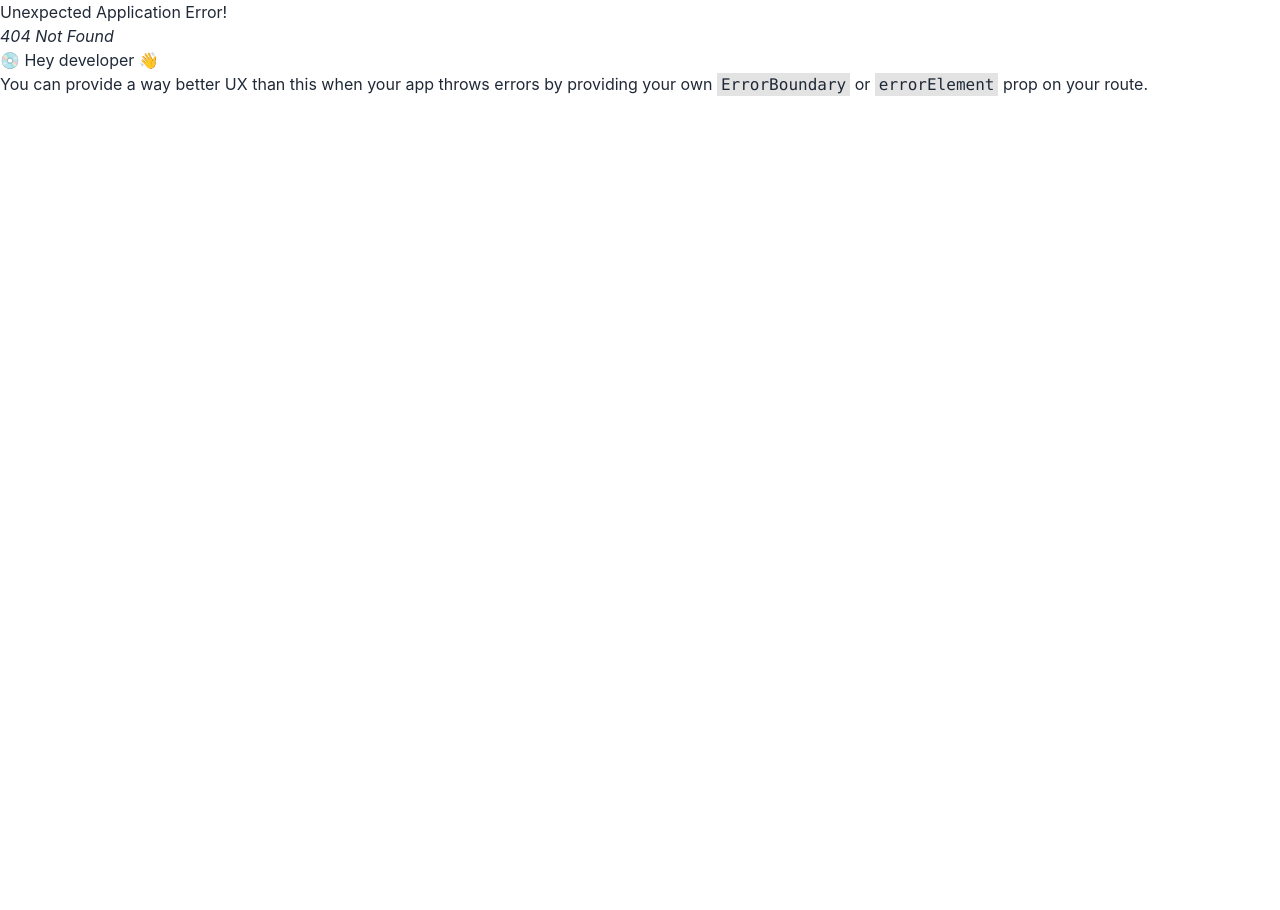
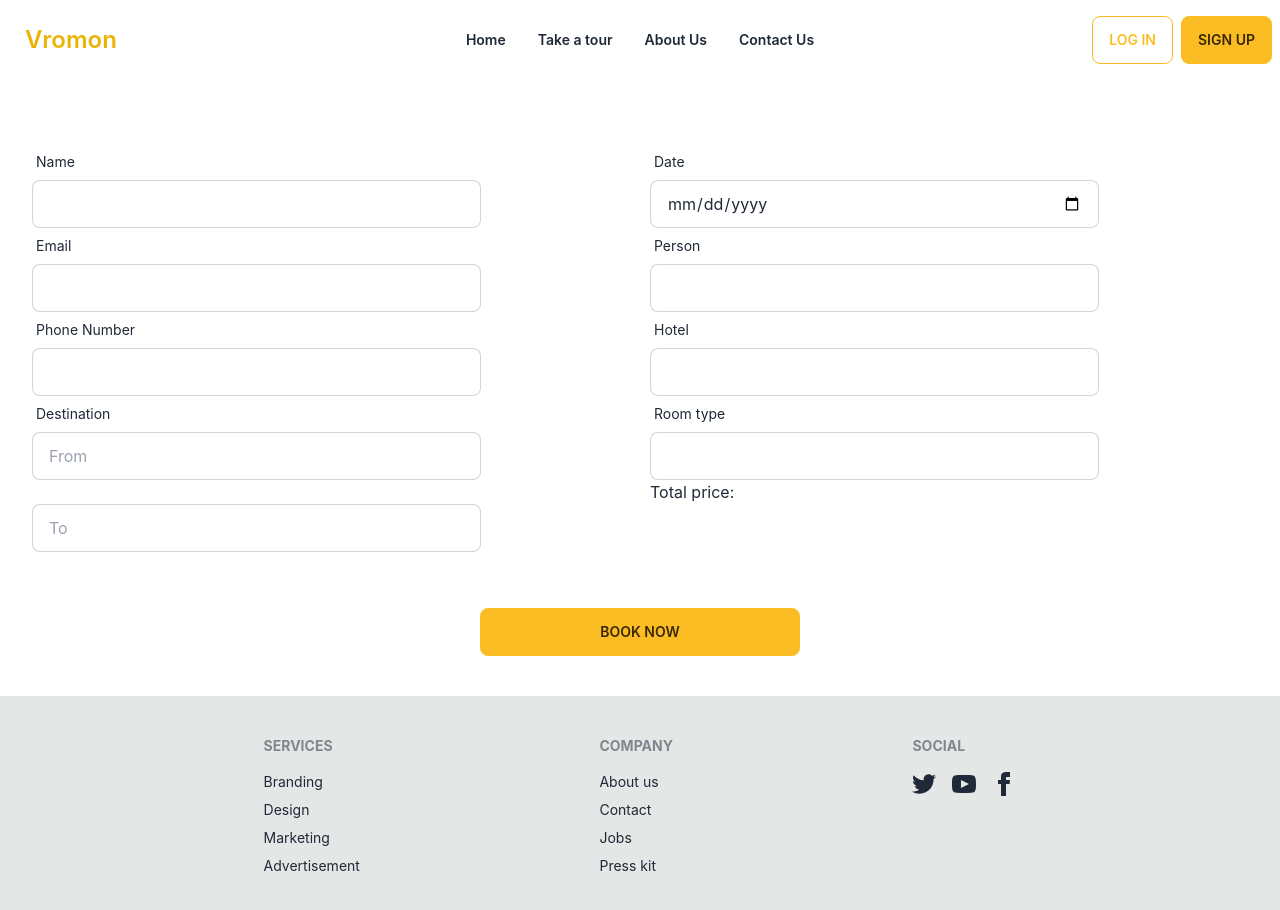
Before and after one commit to jfmemon/vromon-client, a React (Create React App) app: page /takeATour in a window 1280 px wide. Before the commit this address had no page. Shown: the top 910 px of the page. Before the commit the page ends 800 px from the top, so only its background shows below. Built offline with nearby package versions, Linux system fonts and the light colour scheme.

Commit message:
TakeATour.js file updated to all place like routes.js

```diff
--- a/src/Pages/Shared/Header/Header.js
+++ b/src/Pages/Shared/Header/Header.js
@@ -14,7 +14,7 @@ const Header = () => {
     const menuItems = <>
         <li className='font-semibold'><Link to='/'>Home</Link></li>
         <>
-            <li className='font-semibold'><Link to='/tourBook'>Take a tour</Link></li>
+            <li className='font-semibold'><Link to='/takeATour'>Take a tour</Link></li>
             <li className='font-semibold'><Link to='/aboutUs'>About Us</Link></li>
             <li className='font-semibold'><Link to='/contactUs'>Contact Us</Link></li>
         </>
--- a/src/Pages/TourBook/TourBook.js
+++ b/src/Pages/TakeATour/TakeATour.js
@@ -1,61 +1,70 @@
 import React from 'react';
 
-const TourBook = () => {
+const TakeATour = () => {
+
+    const handleTourPackage = event => {
+
+    }
+
     return (
         <div className='my-10'>
-            <form className="card-body">
+            <form onSubmit={handleTourPackage} className="card-body">
                 <div className='grid lg:grid-cols-2 sm:grid-cols-1 gap-5'>
                     <div>
                         <div className="form-control">
                             <label className="label">
                                 <span className="label-text">Name</span>
                             </label>
-                            <input type="text" className="input input-bordered w-3/4" />
+                            <input name='name' type="text" className="input input-bordered w-3/4" />
                         </div>
                         <div className="form-control">
                             <label className="label">
                                 <span className="label-text">Email</span>
                             </label>
-                            <input type="email" className="input input-bordered w-3/4" />
+                            <input name='email' type="email" className="input input-bordered w-3/4" />
                         </div>
                         <div className="form-control">
                             <label className="label">
                                 <span className="label-text">Phone Number</span>
                             </label>
-                            <input type="number" className="input input-bordered w-3/4" />
+                            <input name='phone' type="number" className="input input-bordered w-3/4" />
                         </div>
-                    </div>
-                    <div>
                         <div className="form-control">
                             <label className="label">
                                 <span className="label-text">Destination</span>
                             </label>
-                            <input type="text" className="input input-bordered w-3/4" placeholder='From' /><br />
-                            <input type="text" className="input input-bordered w-3/4" placeholder='To' />
+                            <input name='from' type="text" className="input input-bordered w-3/4" placeholder='From' /><br />
+                            <input name='to' type="text" className="input input-bordered w-3/4" placeholder='To' />
                         </div>
+                    </div>
+                    <div>
+
                         <div className="form-control">
                             <label className="label">
                                 <span className="label-text">Date</span>
                             </label>
-                            <input type="date" className="input input-bordered w-3/4" />
+                            <input name='date' type="date" className="input input-bordered w-3/4" />
                         </div>
                         <div className="form-control">
                             <label className="label">
                                 <span className="label-text">Person</span>
                             </label>
-                            <input type="number" className="input input-bordered w-3/4" />
+                            <input name='person' type="number" className="input input-bordered w-3/4" />
                         </div>
                         <div className="form-control">
                             <label className="label">
                                 <span className="label-text">Hotel</span>
                             </label>
-                            <input type="option" className="input input-bordered w-3/4" />
+                            <input name='hotel' type="option" className="input input-bordered w-3/4" />
                         </div>
                         <div className="form-control">
                             <label className="label">
                                 <span className="label-text">Room type</span>
                             </label>
-                            <input type='option' className="input input-bordered w-3/4" />
+                            <input name='room' type='option' className="input input-bordered w-3/4" />
+                        </div>
+                        <div>
+                            <h3>Total price: </h3>
                         </div>
                     </div>
                 </div>
@@ -67,4 +76,4 @@ const TourBook = () => {
     );
 };
 
-export default TourBook;
+export default TakeATour;
```
Also changed, not shown: src/Routers/Routes/Routes.js (+4 -3 lines).
